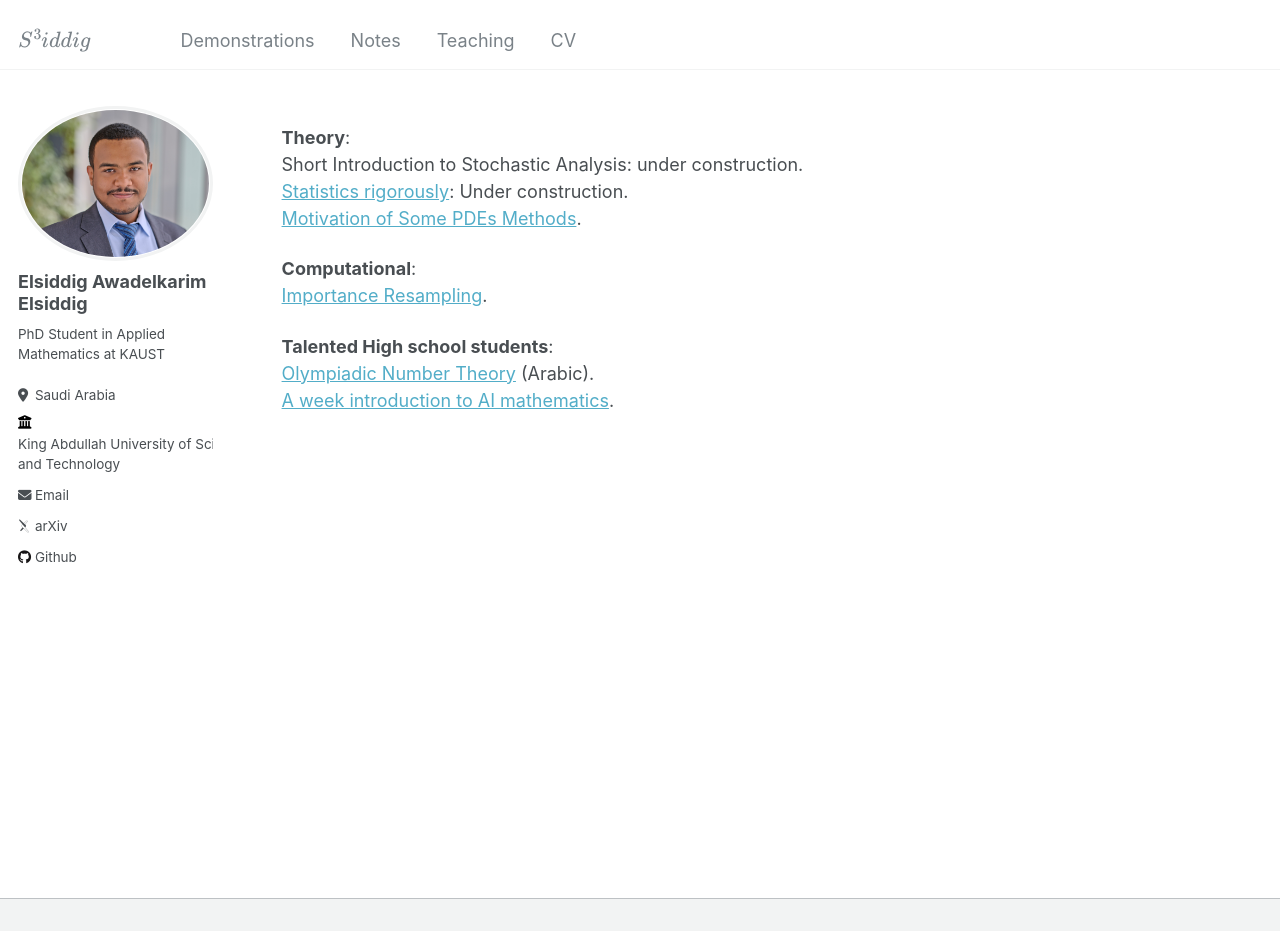
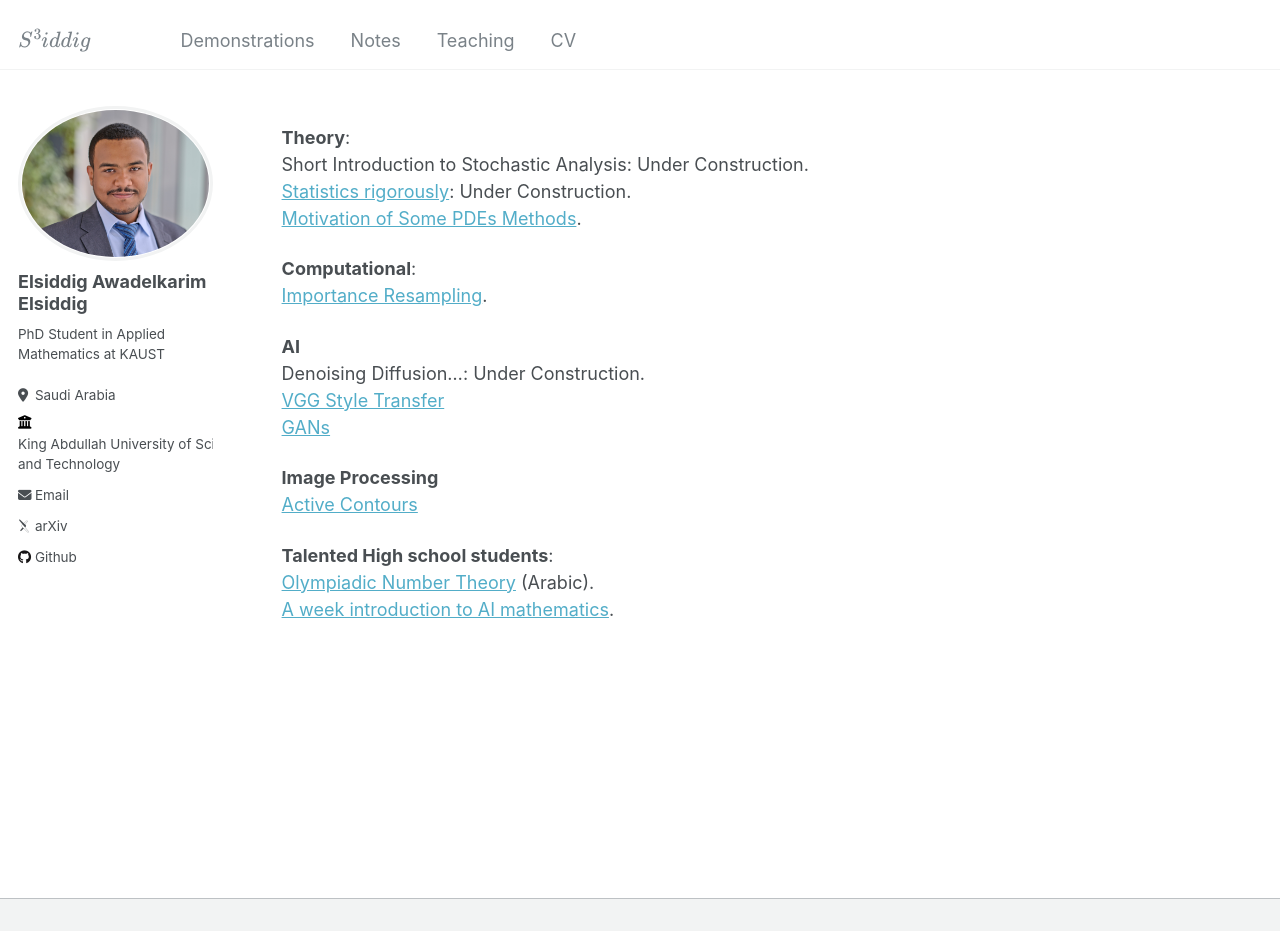
Before and after one commit to siddigss/siddigss.github.io, a Jekyll site: the page built from _pages/notes.md, in a window 1280 px wide and 1071 px high, cut to the strip 0-931 px from the top of the window. Built offline with Jekyll 4.4.1, drawn with Linux system fonts in a browser that asks for light colours; some web fonts are replaced.

Commit message:
Update notes.md

```diff
--- a/_pages/notes.md
+++ b/_pages/notes.md
@@ -7,13 +7,21 @@ author_profile: true
 {% include base_path %}
 
 **Theory**:
-Short Introduction to Stochastic Analysis: under construction.
-[Statistics rigorously](https://github.com/siddigss/Statistics-from-Rigrous-to-Practical): Under construction.
+Short Introduction to Stochastic Analysis: Under Construction.
+[Statistics rigorously](https://github.com/siddigss/Statistics-from-Rigrous-to-Practical): Under Construction.
 [Motivation of Some PDEs Methods](https://github.com/siddigss/general-mathematical-notes/blob/main/pdes/motivation%20of%20some%20pdes%20methods.pdf).
 
 **Computational**:
 [Importance Resampling](https://github.com/siddigss/Computational-Probability-Topics/blob/main/Importance%20Resampling/Untitled.ipynb).
 
+**AI**
+Denoising Diffusion...: Under Construction.
+[VGG Style Transfer](https://github.com/siddigss/VGG-Style-Transfer)
+[GANs](https://github.com/siddigss/Kanji-GAN)
+
+**Image Processing**
+[Active Contours](https://github.com/siddigss/Active-Contours/tree/master/Active%20Contours%20(Snakes))
+
 **Talented High school students**:
 [Olympiadic Number Theory](https://munhana.orgfree.com/forum/viewtopic.php?f=17&t=61) (Arabic).
 [A week introduction to AI mathematics](https://github.com/siddigss/AI-MATH).
```
